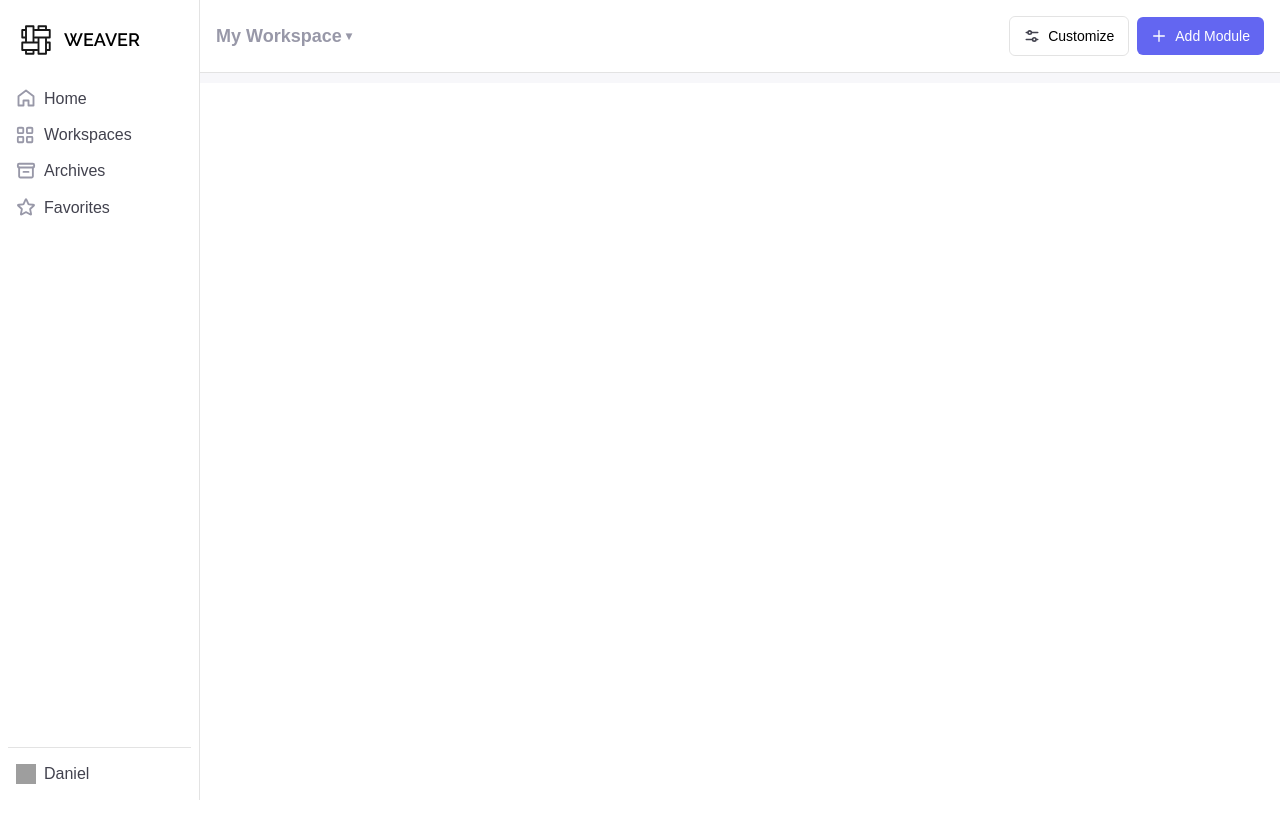
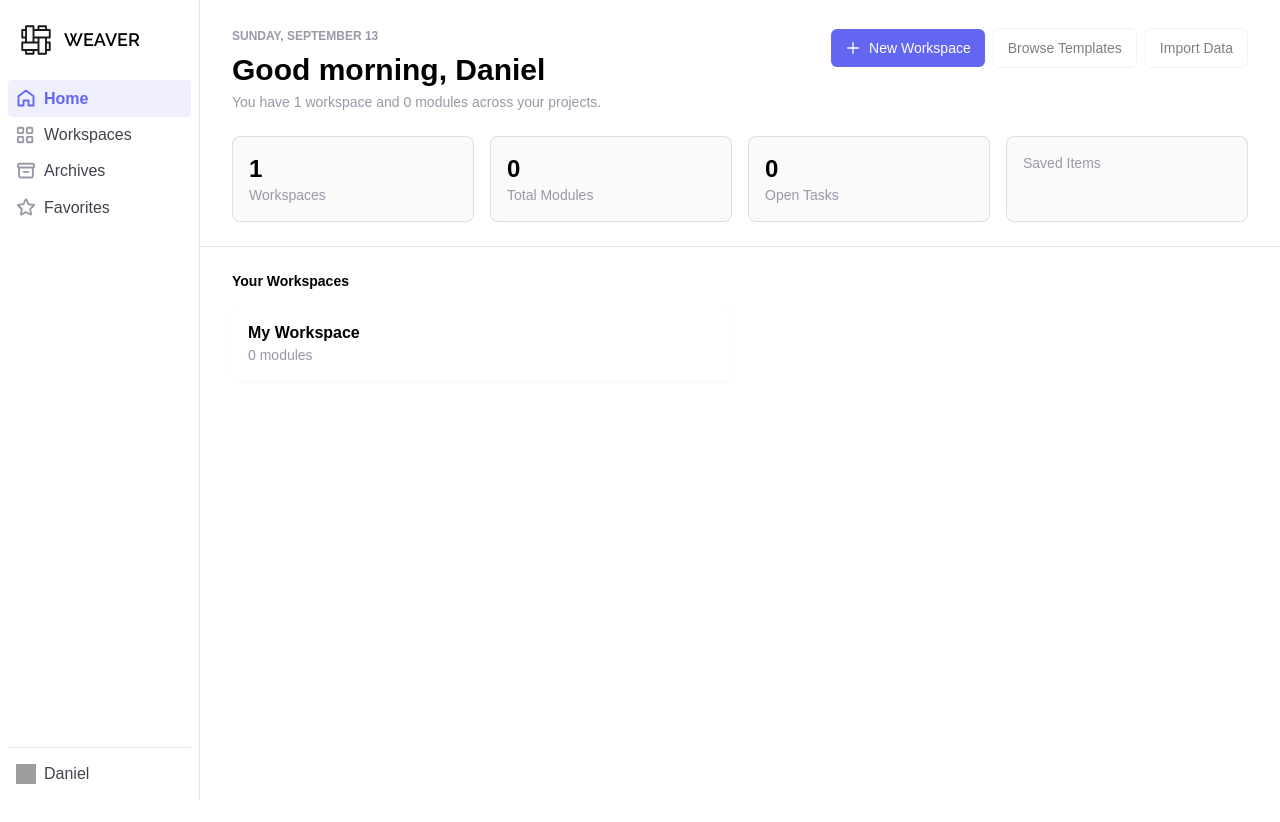
Before and after one commit to drumsinthedeep/weaver, a React (Vite) app: page / in a window 1280 px wide. Shown: the top 822 px of the page. After the commit the page ends 800 px from the top, so only its background shows below. Built offline with nearby package versions, Linux system fonts and the light colour scheme; grey boxes are pictures that could not be loaded; a web font is replaced by a local one.

Commit message:
adds home page

```diff
--- a/src/App.tsx
+++ b/src/App.tsx
@@ -2,18 +2,28 @@ import './App.css';
 import Header from './components/Header';
 import Sidebar from './components/Sidebar';
 import WorkspaceGrid from './components/WorkspaceGrid';
+import Home from './components/Home';
 import AddModuleModal from './components/AddModuleModal';
 import ModuleSettingsModal from './components/ModuleSettingsModal';
 import WorkspaceSettingsModal from './components/WorkspaceSettingsModal';
 import SettingsModal from './components/SettingsModal';
+import { useWorkspaceStore } from './store/workspaceGridStore';
 
 function App() {
+  const activeView = useWorkspaceStore((state) => state.activeView);
+
   return (
     <div className="flex h-full w-full flex-row">
       <Sidebar />
       <div className="flex flex-1 flex-col">
-        <Header />
-        <WorkspaceGrid />
+        {activeView === 'home' ? (
+          <Home />
+        ) : (
+          <>
+            <Header />
+            <WorkspaceGrid />
+          </>
+        )}
         <AddModuleModal />
         <ModuleSettingsModal />
         <WorkspaceSettingsModal />
--- /dev/null
+++ b/src/components/Home.tsx
@@ -0,0 +1,133 @@
+import { useWorkspaceStore } from '../store/workspaceGridStore';
+
+function getGreeting(): string {
+  const hour = new Date().getHours();
+  if (hour < 12) return 'Good morning';
+  if (hour < 18) return 'Good afternoon';
+  return 'Good evening';
+}
+
+const DATE_LABEL = new Date()
+  .toLocaleDateString('en-US', { weekday: 'long', month: 'long', day: 'numeric' })
+  .toUpperCase();
+
+export default function Home() {
+  const profile = useWorkspaceStore((state) => state.profile);
+  const workspaces = useWorkspaceStore((state) => state.workspaces);
+  const addWorkspace = useWorkspaceStore((state) => state.addWorkspace);
+  const setActiveWorkspace = useWorkspaceStore((state) => state.setActiveWorkspace);
+  const setActiveView = useWorkspaceStore((state) => state.setActiveView);
+  const totalModules = workspaces.reduce((sum, w) => sum + w.modules.length, 0);
+  const allModules = workspaces.flatMap((w) => w.modules);
+  const openTasks = allModules
+    .filter((m) => m.type === 'tasks')
+    .flatMap((m) => m.tasks ?? [])
+    .filter((t) => !t.done).length;
+  // const savedItems = allModules
+  //   .filter((m) => m.type === 'bookmark')
+  //   .flatMap((m) => m.tabs ?? []).length;
+
+  const stats = [
+    { label: 'Workspaces', value: workspaces.length },
+    { label: 'Total Modules', value: totalModules },
+    { label: 'Open Tasks', value: openTasks },
+    { label: 'Saved Items', value: [] },
+  ];
+
+  const openWorkspace = (id: string) => {
+    setActiveWorkspace(id);
+    setActiveView('workspace');
+  };
+
+  const handleNewWorkspace = () => {
+    addWorkspace();
+    setActiveView('workspace');
+  };
+
+  return (
+    <div className="flex-1 overflow-auto mr-[-14px]">
+      <div className="p-8 pb-6 pt-[28px] bg-white">
+        <div className="flex items-start justify-between">
+          <div className="flex flex-col">
+            <p className="text-xs font-semibold text-text-gray">{DATE_LABEL}</p>
+            <h1 className="mt-2 text-3xl font-semibold">
+              {getGreeting()}, {profile.name || 'there'}
+            </h1>
+            <p className="mt-1 text-sm text-text-gray">
+              You have {workspaces.length} workspace{workspaces.length === 1 ? '' : 's'} and {totalModules} modules across your project{totalModules === 1 ? '' : 's'}.
+            </p>
+          </div>
+          <div className="flex items-center gap-2">
+            <button
+              type="button"
+              onClick={handleNewWorkspace}
+              className="flex items-center bg-primary-purple cursor-pointer gap-2 rounded-md px-[14px] py-[9px] text-sm font-medium text-white hover:opacity-90"
+            >
+              <img src="/icons/add.svg" alt="" className="w-4" />
+              New Workspace
+            </button>
+            <button
+              type="button"
+              disabled
+              className="rounded-md border border-gray-200 px-[14px] py-[9px] text-sm font-medium opacity-50"
+            >
+              Browse Templates
+            </button>
+            <button
+              type="button"
+              disabled
+              className="rounded-md border border-gray-200 px-[14px] py-[9px] text-sm font-medium opacity-50"
+            >
+              Import Data
+            </button>
+          </div>
+        </div>
+        <div className="mt-6 grid grid-cols-4 gap-4">
+          {stats.map((stat) => (
+            <div key={stat.label} className="rounded-lg border border-border-subtle bg-secondary-gray p-4">
+              <p className="text-2xl font-semibold">{stat.value}</p>
+              <p className="text-sm text-text-gray">{stat.label}</p>
+            </div>
+          ))}
+        </div>
+      </div>
+      <div className="border-t border-border-subtle p-8 pt-6">
+        <h4 className="mb-[14px] font-semibold text-sm">Your Workspaces</h4>
+        <div className="grid grid-cols-2 gap-4">
+          {workspaces.map((workspace) => {
+            const taskModules = workspace.modules.filter((m) => m.type === 'tasks');
+            const allTasks = taskModules.flatMap((m) => m.tasks ?? []);
+            const doneTasks = allTasks.filter((t) => t.done).length;
+
+            return (
+              <button
+                key={workspace.id}
+                type="button"
+                onClick={() => openWorkspace(workspace.id)}
+                className="cursor-pointer rounded-lg bg-white p-4 text-left shadow-subtle hover:shadow-xl transition-shadow"
+              >
+                <p className="font-semibold">{workspace.name}</p>
+                <p className="text-sm text-text-gray">
+                  {workspace.modules.length} module{workspace.modules.length === 1 ? '' : 's'}
+                </p>
+                {allTasks.length > 0 && (
+                  <div className="mt-3">
+                    <div className="h-1.5 w-full overflow-hidden rounded-full bg-hover-gray">
+                      <div
+                        className="h-full rounded-full bg-primary-purple"
+                        style={{ width: `${(doneTasks / allTasks.length) * 100}%` }}
+                      />
+                    </div>
+                    <p className="mt-1 text-xs text-text-gray">
+                      {doneTasks}/{allTasks.length} tasks complete
+                    </p>
+                  </div>
+                )}
+              </button>
+            );
+          })}
+        </div>
+      </div>
+    </div>
+  );
+}
--- a/src/components/Sidebar.tsx
+++ b/src/components/Sidebar.tsx
@@ -4,6 +4,8 @@ import { useWorkspaceStore } from '../store/workspaceGridStore';
 export default function Sidebar() {
   const profile = useWorkspaceStore((state) => state.profile);
   const openSettings = useWorkspaceStore((state) => state.openSettings);
+  const activeView = useWorkspaceStore((state) => state.activeView);
+  const setActiveView = useWorkspaceStore((state) => state.setActiveView);
   const [isAccountMenuOpen, setIsAccountMenuOpen] = useState(false);
   const handleNavigate = (tab: 'account' | 'appearance') => {
     openSettings(tab);
@@ -17,14 +19,34 @@ export default function Sidebar() {
         <h1 className="font-raleway text-lg font-semibold">WEAVER</h1>
       </div>
       <div className="flex flex-col">
-        <a className="group text-light-black p-2 flex items-center leading-none hover:bg-hover-gray hover:text-primary-purple rounded" href="#">
-          <span className="mr-2 mb-[1px] inline-block h-5 w-5 bg-text-gray group-hover:bg-primary-purple [mask-image:url('/icons/home.svg')] [mask-repeat:no-repeat] [mask-position:center] [mask-size:contain]" />
+        <button
+          type="button"
+          onClick={() => setActiveView('home')}
+          className={`group text-light-black p-2 flex items-center leading-none rounded hover:text-primary-purple ${
+            activeView === 'home' ? 'bg-primary-purple/10 font-semibold text-primary-purple' : 'hover:bg-hover-gray'
+          }`}
+        >
+          <span
+            className={`mr-2 mb-[1px] inline-block h-5 w-5 [mask-image:url('/icons/home.svg')] [mask-repeat:no-repeat] [mask-position:center] [mask-size:contain] ${
+              activeView === 'home' ? 'bg-primary-purple' : 'bg-text-gray group-hover:bg-primary-purple'
+            }`}
+          />
           Home
-        </a>
-        <a className="group text-light-black p-2 flex items-center leading-none hover:bg-hover-gray hover:text-primary-purple rounded" href="#">
-          <span className="mr-2 mb-[-1px] inline-block h-5 w-5 bg-text-gray group-hover:bg-primary-purple [mask-image:url('/icons/grid.svg')] [mask-repeat:no-repeat] [mask-position:center] [mask-size:contain]" />
+        </button>
+        <button
+          type="button"
+          onClick={() => setActiveView('workspace')}
+          className={`group text-light-black p-2 flex items-center leading-none rounded hover:text-primary-purple ${
+            activeView === 'workspace' ? 'bg-primary-purple/10 font-semibold text-primary-purple' : 'hover:bg-hover-gray'
+          }`}
+        >
+          <span
+            className={`mr-2 mb-[-1px] inline-block h-5 w-5 [mask-image:url('/icons/grid.svg')] [mask-repeat:no-repeat] [mask-position:center] [mask-size:contain] ${
+              activeView === 'workspace' ? 'bg-primary-purple' : 'bg-text-gray group-hover:bg-primary-purple'
+            }`}
+          />
           Workspaces
-        </a>
+        </button>
         <a className="group text-light-black p-2 flex items-center leading-none hover:bg-hover-gray hover:text-primary-purple rounded" href="#">
           <span className="mr-2 mb-[1px] inline-block h-5 w-5 bg-text-gray group-hover:bg-primary-purple [mask-image:url('/icons/archive.svg')] [mask-repeat:no-repeat] [mask-position:center] [mask-size:contain]" />
           Archives
--- a/src/index.css
+++ b/src/index.css
@@ -153,6 +153,7 @@
   --color-secondary-gray: #FAFAFA;
   --color-border-subtle: #0000001c;
   --shadow-subtle: 0 1px 3px 0 rgba(0, 0, 0, 0.04);
+  --shadow-xl: 0px 2px 14px rgba(0, 0, 0, 0.08);
   --color-text-gray: #9898A8;
   --color-primary-purple: #6366F1;
   --color-hover-gray: #F0F0F8;
--- a/src/store/workspaceGridStore.ts
+++ b/src/store/workspaceGridStore.ts
@@ -62,6 +62,7 @@ type WorkspaceSettings = Partial<
 >;
 
 export type SettingsTab = 'account' | 'appearance' | 'notifications' | 'shortcuts';
+export type AppView = 'home' | 'workspace';
 
 interface WorkspaceState {
   profile: Profile;
@@ -70,6 +71,8 @@ interface WorkspaceState {
   settingsTab: SettingsTab;
   openSettings: (tab?: SettingsTab) => void;
   closeSettings: () => void;
+  activeView: AppView;
+  setActiveView: (view: AppView) => void;
   workspaces: Workspace[];
   activeWorkspaceId: string;
   addWorkspace: () => void;
@@ -124,6 +127,8 @@ export const useWorkspaceStore = create<WorkspaceState>()(
       settingsTab: 'account',
       openSettings: (tab = 'account') => set({ isSettingsOpen: true, settingsTab: tab }),
       closeSettings: () => set({ isSettingsOpen: false }),
+      activeView: 'home',
+      setActiveView: (view) => set({ activeView: view }),
       workspaces: [{ id: defaultWorkspaceId, name: 'My Workspace', modules: [] }],
       activeWorkspaceId: defaultWorkspaceId,
       addWorkspace: () =>
```
